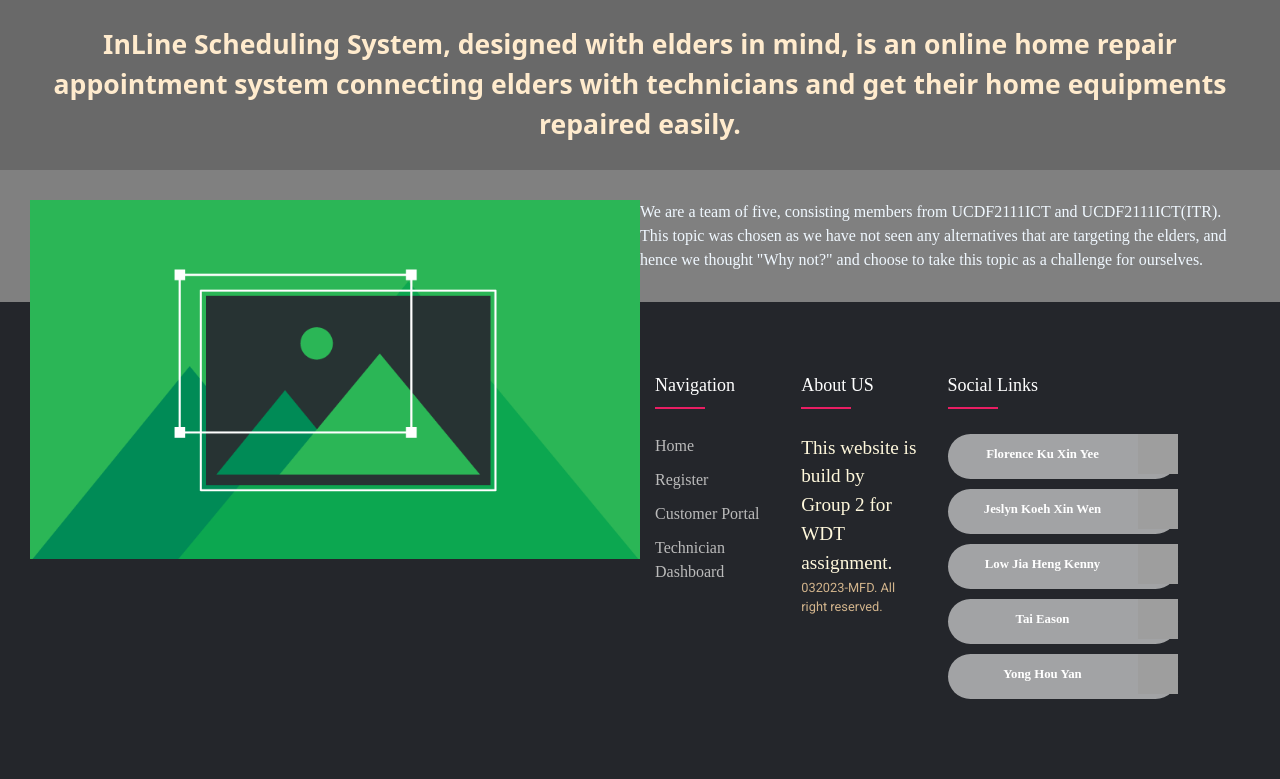
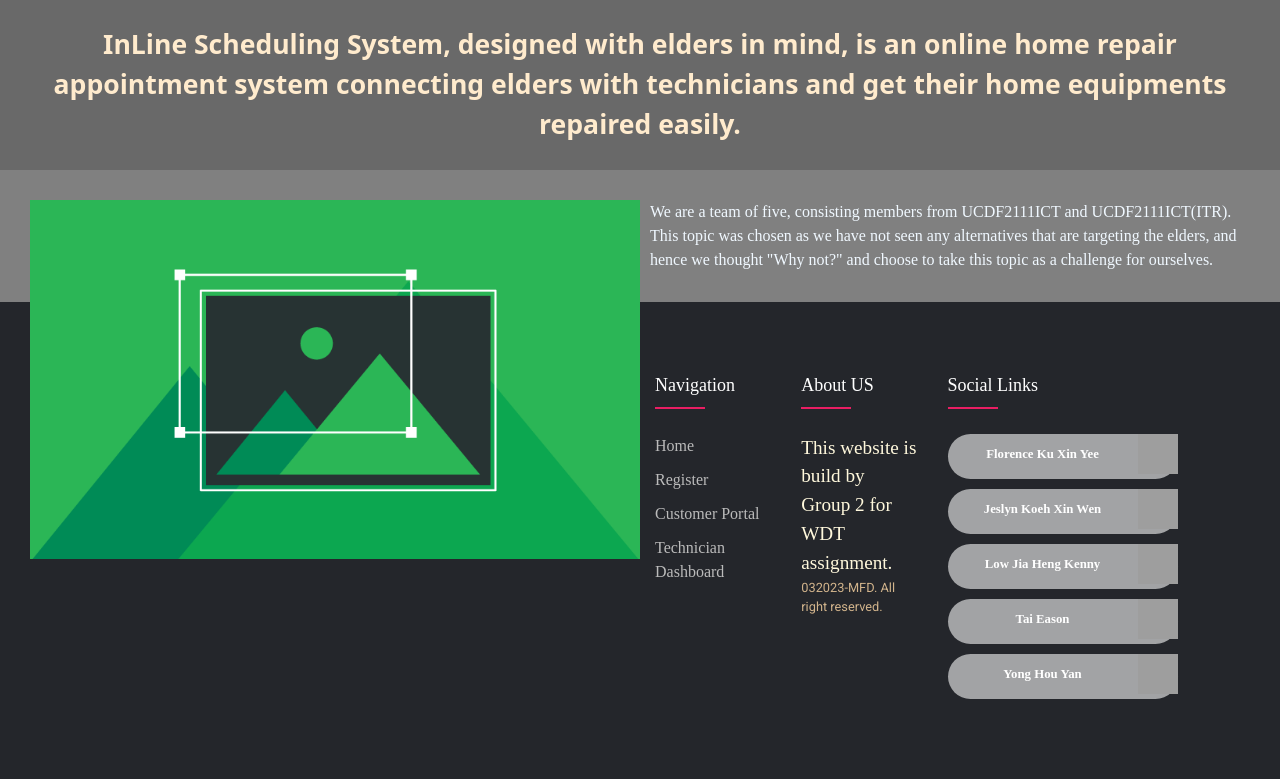
Before and after one commit to tenent007963/WDT, a PHP site: page / in a window 1280 px wide. Shown: the part 565-1344 px from the top of the page. Run offline with PHP 8.4, Linux system fonts and the light colour scheme; grey boxes are pictures that could not be loaded.

Commit message:
more styling fix

```diff
--- a/css/index.css
+++ b/css/index.css
@@ -44,18 +44,23 @@ section {
     font-size: 2em;
     font-family: system-ui, -apple-system, BlinkMacSystemFont, 'Segoe UI', Roboto, Oxygen, Ubuntu, Cantarell, 'Open Sans', 'Helvetica Neue', sans-serif;
 }
-
 .col-aboutus {
     text-align: left;
     color: aliceblue ;
     background-color: gray;
+    height: 320px;
     max-height: fit-content;
     padding: 30px;
+}
+
+.text-aboutus {
+    padding: 0 10px;
+    display: flex;
 }
 
 .img-aboutus {
     width: 50%;
     max-height: fit-content;
+    min-height: 230px;
     float: left;
-    min-height: 300px;
 }
--- a/navbar.php
+++ b/navbar.php
@@ -1,7 +1,7 @@
 <header id="nav-wrapper">
     <nav id="nav">
       <div class="nav left">
-        <span class="gradient skew"><h1 class="logo un-skew"><a href="#main"><img class="logo-img" src="./images/no_slogan.png" alt="InLine Logo"></a></h1></span>
+        <span class="gradient skew"><h1 class="logo un-skew"><a href="#main"><img class="logo-img" src="./images/icon-small.png" alt="InLine Logo"></a></h1></span>
         <button id="menu" class="btn-nav"><span class="fas fa-bars"></span></button>
       </div>
       <div class="nav right">
```
